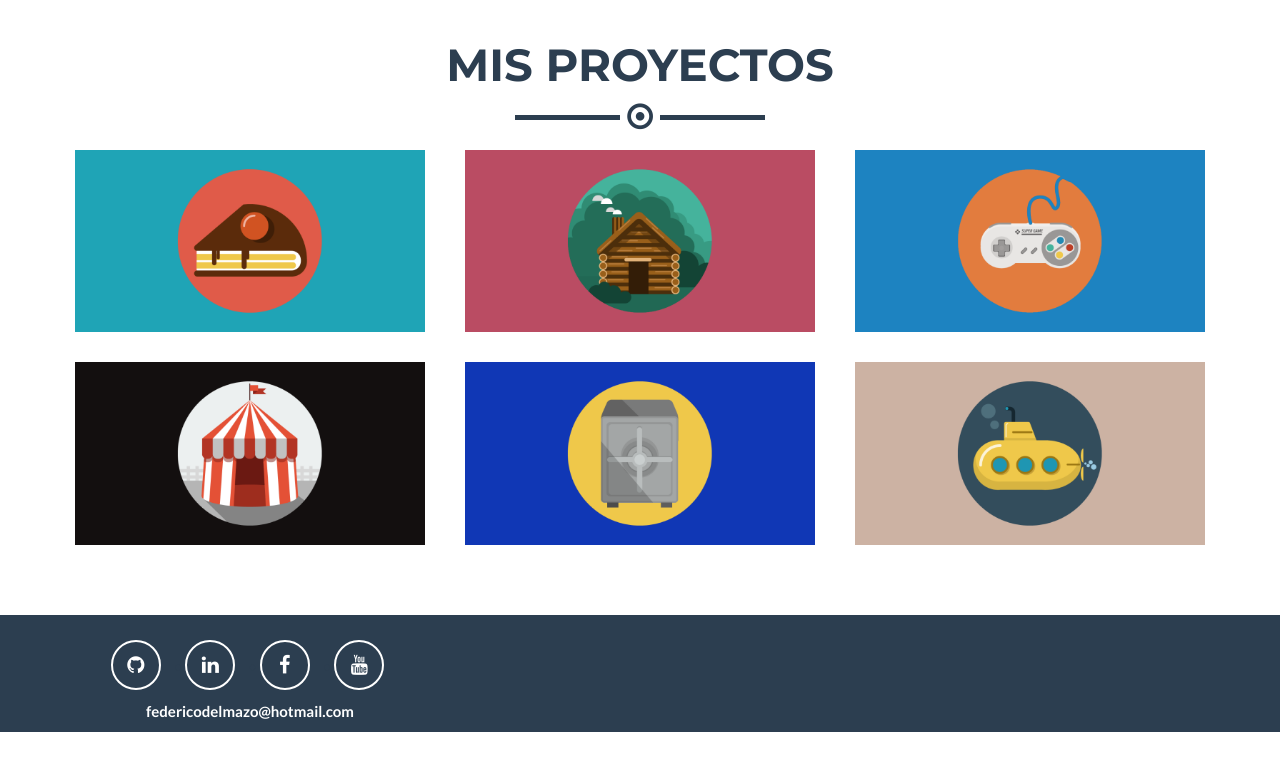
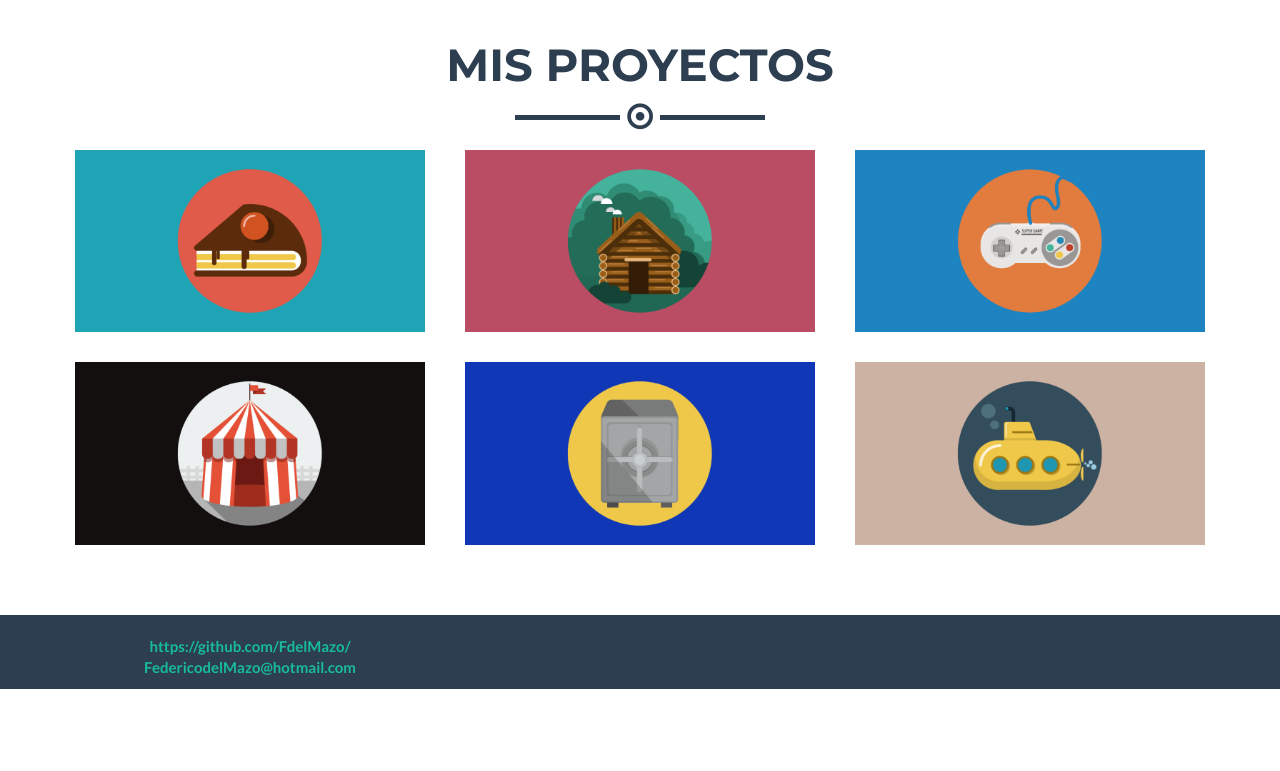
Before and after one commit to FdelMazo/FdelMazo.github.io, a Jekyll site: the page built from index.html, in a window 1280 px wide. Shown: the top 771 px of the page. Built offline with Jekyll 4.4.1, drawn with Linux system fonts in a browser that asks for light colours; part of the change alters nothing that is shown.

```diff
--- a/_config.yml
+++ b/_config.yml
@@ -11,16 +11,6 @@ color:
   secondary: 2c3e50 #FD6E8A
   secondary-dark: 233140 #A2122F
 
-social:
-  - title: github
-    url: http://github.com/FdelMazo
-  - title: linkedin
-    url: http://linkedin.com/in/federico-del-mazo
-  - title: facebook
-    url: http://facebook.com/FededelMazo
-  - title: youtube
-    url: http://www.youtube.com/channel/UCxCVNESUshcBc22fGJNCP-w
-
 # Build settings
 markdown: kramdown
 permalink: pretty
--- a/_includes/footer.html
+++ b/_includes/footer.html
@@ -11,7 +11,9 @@
                             </li>
 		                    {% endfor %}
                         </ul>
-                        <b>federicodelmazo@hotmail.com</b>
+                        <b><a href="https://github.com/fdelmazo/">https://github.com/FdelMazo/</a></b>
+                        <b><a href="mailto:FedericodelMazo@hotmail.com">FedericodelMazo@hotmail.com</a></b>
+                        <b></b>
                     </div>
                 </div>
             </div>
```
